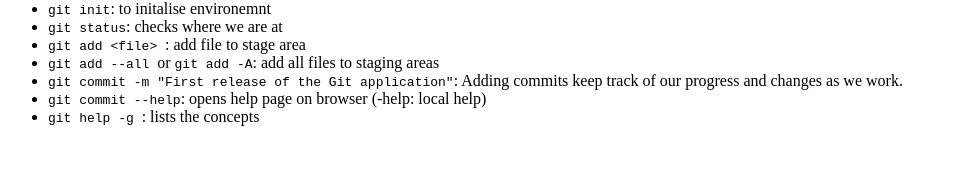
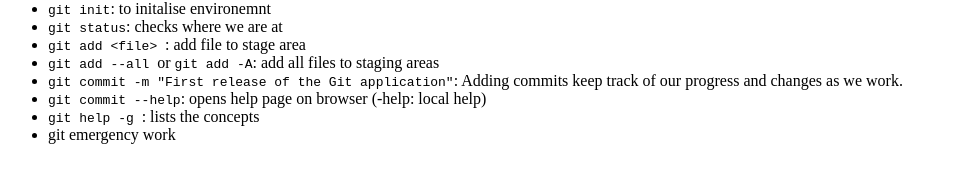
Before and after one commit to nathcast/CourseFromW3schoolsGIT, a plain HTML site: page index.html in a window 1280 px wide. Shown: the part 113-296 px from the top of the page, without its empty margins (0-957 px from the left). Drawn offline with Linux system fonts and the light colour scheme.

Commit message:
small fix

```diff
--- a/index.html
+++ b/index.html
@@ -16,6 +16,7 @@
     <li><code>git commit -m "First release of the Git application"</code>: Adding commits keep track of our progress and changes as we work. </li>
     <li><code>git commit --help</code>: opens help page on browser  (-help: local help)</li>
     <li><code>git help -g  </code>: lists the concepts </li>
+    <li>git emergency work</li>
 </ul>
     <p></p>
 </body>
```
